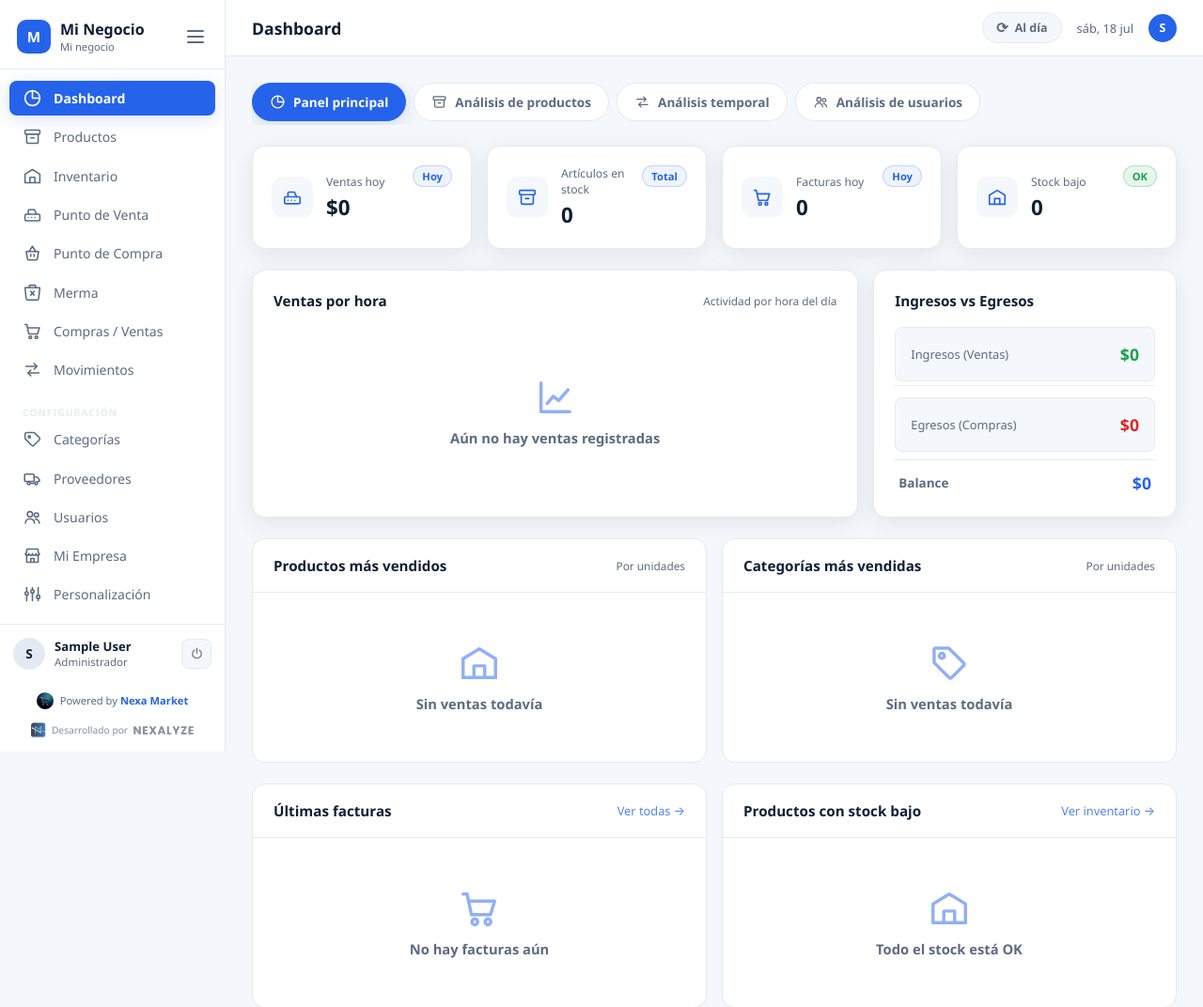
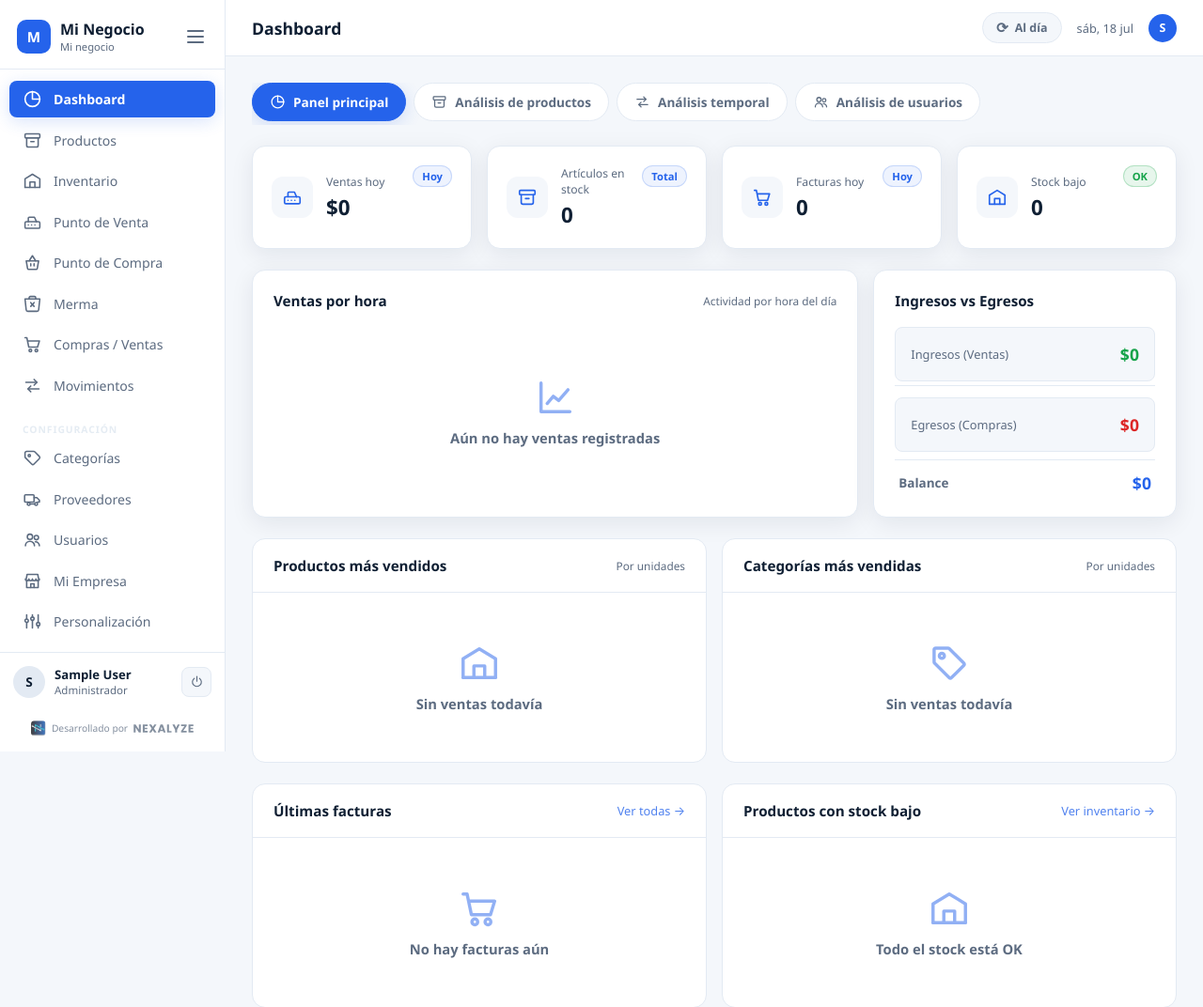
Before and after one commit to development-ship-it/Nexa-Market, a Django app: page /dashboard/ in a window 1280 px wide. Shown: the top 1072 px of the page at 94% size. Run offline with Django 5.2, Linux system fonts and the light colour scheme; the visitor is signed in with stand-in values (Sample User, id 1); data comes from the database, SQL or seed files in the repository; data that the repository does not hold is empty.

Commit message:
Quitamos el powered by

```diff
--- a/pages/static/pages/css/sidebar.css
+++ b/pages/static/pages/css/sidebar.css
@@ -185,34 +185,13 @@
   gap: 10px;
 }
 
-/* Powered by Nexa Market */
-.sidebar-powered {
-  display: flex;
-  align-items: center;
-  justify-content: center;
-  gap: 7px;
-  padding: 10px 14px 14px;
-  font-size: .7rem;
-  color: var(--gray);
-  white-space: nowrap;
-  overflow: hidden;
-}
-.sidebar-powered b { color: var(--teal); font-weight: 700; }
-.powered-logo {
-  width: 18px; height: 18px;
-  border-radius: 5px;
-  flex-shrink: 0;
-  object-fit: contain;
-}
-.sidebar.collapsed .sidebar-powered span { display: none; }
-
 /* Desarrollado por Nexalyze */
 .sidebar-nexalyze {
   display: flex;
   align-items: center;
   justify-content: center;
   gap: 6px;
-  padding: 0 14px 14px;
+  padding: 10px 14px 16px;
   font-size: .64rem;
   color: var(--gray);
   text-decoration: none;
--- a/pages/templates/pages/base.html
+++ b/pages/templates/pages/base.html
@@ -114,11 +114,6 @@
       </div>
       <a href="{% url 'logout' %}" class="logout-btn" title="Cerrar sesión"><span class="svg-icon icon-apagar sm"></span></a>
     </div>
-    <div class="sidebar-powered">
-      <img src="{% static 'pages/images/logos/nexa-market-circular.png' %}"
-           alt="Nexa Market" class="powered-logo" width="18" height="18" loading="lazy" />
-      <span>Powered by <b>Nexa Market</b></span>
-    </div>
     <a href="https://nexalyzeai.com" target="_blank" rel="noopener" class="sidebar-nexalyze"
        title="Desarrollado por Nexalyze">
       <img src="{% static 'pages/images/logos/nexalyze-icono.png' %}"
```
